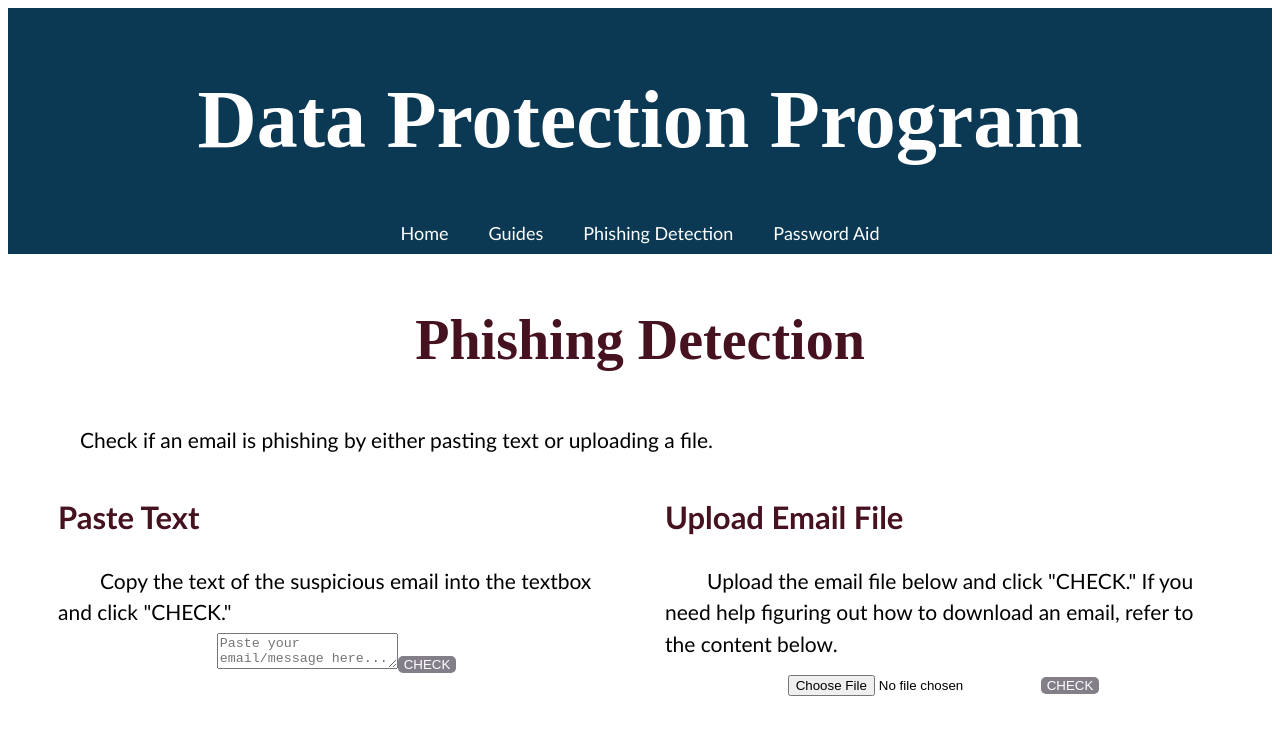
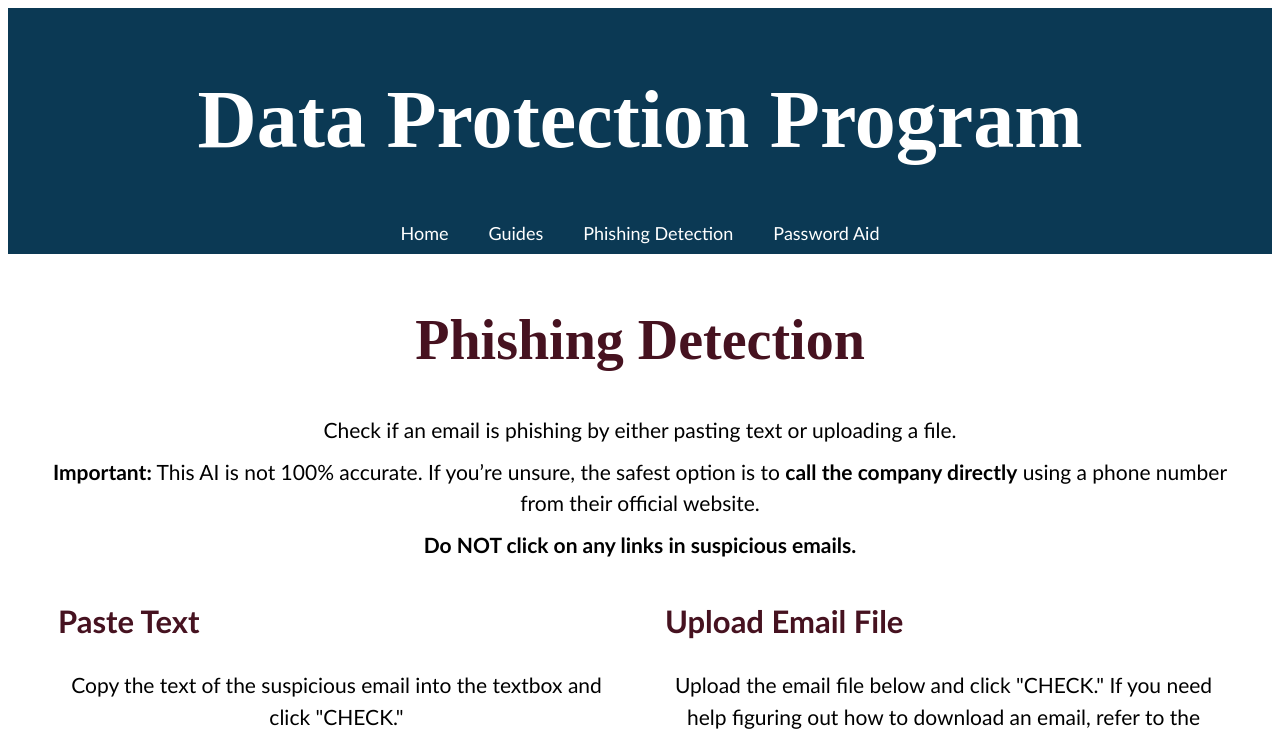
Before and after one commit to a13n20/Capstone, a React (Create React App) app in the folder frontend/: page /phishing-detection in a window 1280 px wide. Shown: the top 735 px of the page. Built offline with nearby package versions, Linux system fonts and the light colour scheme; a web font is replaced by a local one.

Commit message:
lil tidbits of design

```diff
--- a/frontend/src/components/fileUpload.js
+++ b/frontend/src/components/fileUpload.js
@@ -42,7 +42,7 @@ const FileUpload = () => {
   };
 
   return (
-    <div>
+    <div className="intro">
       <h2>Upload Email File</h2>
       <p>Upload the email file below and click "CHECK." If you need help figuring out how to download an email, refer to the content below.</p>
       <input
--- a/frontend/src/components/phishingCheck.js
+++ b/frontend/src/components/phishingCheck.js
@@ -15,7 +15,7 @@ const PhishingCheck = () => {
   };
 
   return (
-    <div>
+    <div className="intro">
       <h2>Paste Text</h2>
       <p>Copy the text of the suspicious email into the textbox and click "CHECK."</p>
       <textarea
--- a/frontend/src/pages/pages.css
+++ b/frontend/src/pages/pages.css
@@ -46,6 +46,11 @@
     margin-bottom: 5px;
     line-height: 1.5;
     font-size: calc(5px + 2vmin);
+}
+
+.guidePage .intro p {
+    text-align: center;
+    text-indent: 0;
 }
 
 .guidePage a {
--- a/frontend/src/pages/phishingDetectionPage.js
+++ b/frontend/src/pages/phishingDetectionPage.js
@@ -7,9 +7,12 @@ import "./pages.css";
 const PhishingDetectionPage = () => {
   return (
     <div className='guidePage'>
-      <h1>Phishing Detection</h1>
-      <p>Check if an email is phishing by either pasting text or uploading a file.</p>
-
+      <div className='intro'>
+        <h1>Phishing Detection</h1>
+        <p>Check if an email is phishing by either pasting text or uploading a file.</p>
+        <p><b>Important:</b> This AI is not 100% accurate. If you’re unsure, the safest option is to <b>call the company directly</b> using a phone number from their official website.</p>
+        <p><b>Do NOT click on any links in suspicious emails.</b></p>
+      </div>
       <div className='columns'>
         <div className='box'>
           <PhishingCheck />
```
